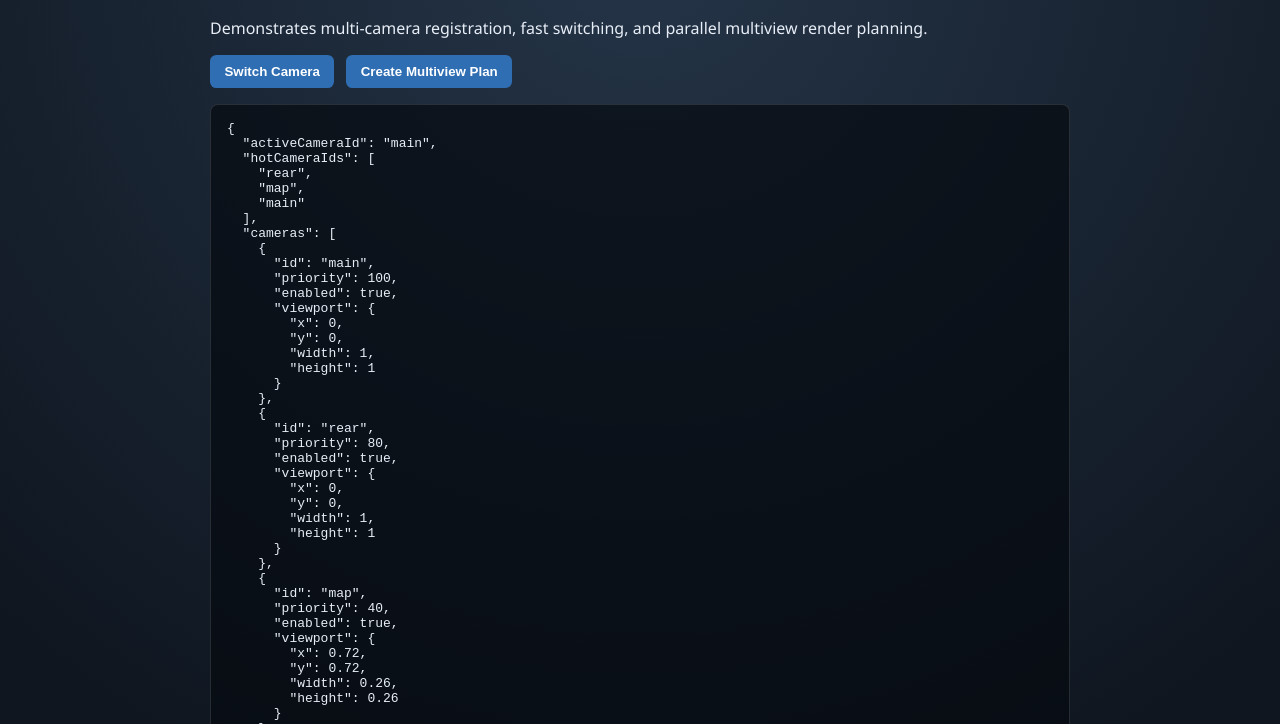
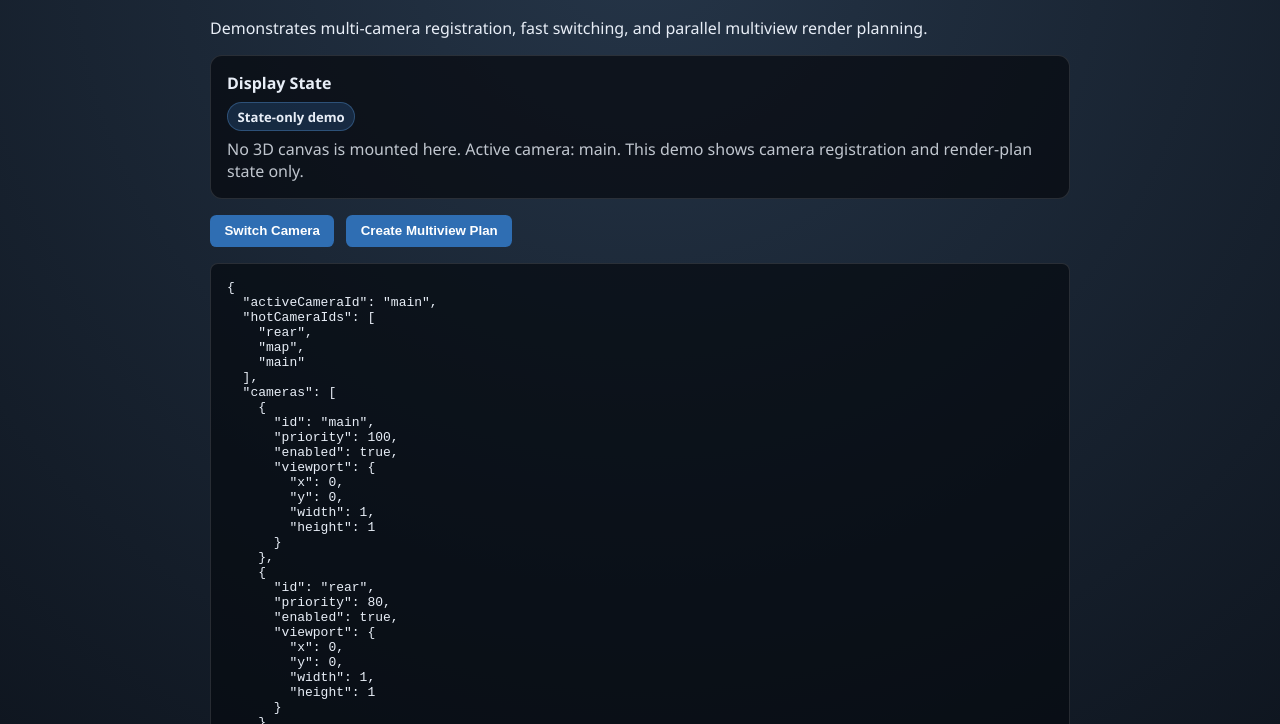
Before and after one commit to Plasius-LTD/gpu-camera, a website with bundled scripts: page demo/index.html in a window 1280 px wide. Shown: the part 76-800 px from the top of the page. Built offline with nearby package versions, Linux system fonts and the light colour scheme.

Commit message:
docs: clarify camera demo display state

```diff
--- a/demo/index.html
+++ b/demo/index.html
@@ -14,6 +14,14 @@
         multiview render planning.
       </p>
 
+      <section class="display-state" aria-live="polite">
+        <h2>Display State</h2>
+        <p id="displayBadge" class="display-badge">State-only demo</p>
+        <p id="displayDetails" class="display-details">
+          No 3D canvas is mounted in this demo by design.
+        </p>
+      </section>
+
       <div class="controls">
         <button id="switch">Switch Camera</button>
         <button id="multiview">Create Multiview Plan</button>
--- a/demo/main.js
+++ b/demo/main.js
@@ -3,6 +3,8 @@ import { createCameraManager } from "../src/index.js";
 const output = document.querySelector("#output");
 const switchButton = document.querySelector("#switch");
 const multiviewButton = document.querySelector("#multiview");
+const displayBadge = document.querySelector("#displayBadge");
+const displayDetails = document.querySelector("#displayDetails");
 
 const manager = createCameraManager({
   maxParallelViews: 2,
@@ -77,9 +79,24 @@ function serializePlan(plan) {
   };
 }
 
+function setDisplayState(badge, details) {
+  if (displayBadge) {
+    displayBadge.textContent = badge;
+  }
+  if (displayDetails) {
+    displayDetails.textContent = details;
+  }
+}
+
 function render() {
   const snapshot = manager.getSnapshot();
   const singlePlan = manager.createRenderPlan({ mode: "single" });
+
+  setDisplayState(
+    "State-only demo",
+    `No 3D canvas is mounted here. Active camera: ${snapshot.activeCameraId}. ` +
+      `This demo shows camera registration and render-plan state only.`
+  );
 
   output.textContent = JSON.stringify(
     {
@@ -105,6 +122,10 @@ switchButton.addEventListener("click", () => {
 
 multiviewButton.addEventListener("click", () => {
   const plan = manager.createRenderPlan({ mode: "multiview" });
+  setDisplayState(
+    "State-only demo",
+    `No 3D canvas is mounted here. Multiview plan prepared with ${plan.batches.length} batch(es).`
+  );
   output.textContent = JSON.stringify(serializePlan(plan), null, 2);
 });
 
--- a/demo/styles.css
+++ b/demo/styles.css
@@ -18,6 +18,35 @@ main {
 h1 {
   margin-top: 0;
   font-size: 1.9rem;
+}
+
+.display-state {
+  margin: 1rem 0 0;
+  padding: 1rem;
+  border-radius: 0.75rem;
+  background: rgba(7, 11, 16, 0.72);
+  border: 1px solid rgba(255, 255, 255, 0.12);
+}
+
+.display-state h2 {
+  margin: 0 0 0.5rem;
+  font-size: 1rem;
+}
+
+.display-badge {
+  display: inline-flex;
+  margin: 0 0 0.4rem;
+  padding: 0.28rem 0.6rem;
+  border-radius: 999px;
+  background: rgba(60, 129, 205, 0.22);
+  border: 1px solid rgba(90, 156, 222, 0.35);
+  font-size: 0.82rem;
+  font-weight: 700;
+}
+
+.display-details {
+  margin: 0;
+  color: rgba(232, 238, 247, 0.82);
 }
 
 .controls {
```
Also changed, not shown: README.md.
